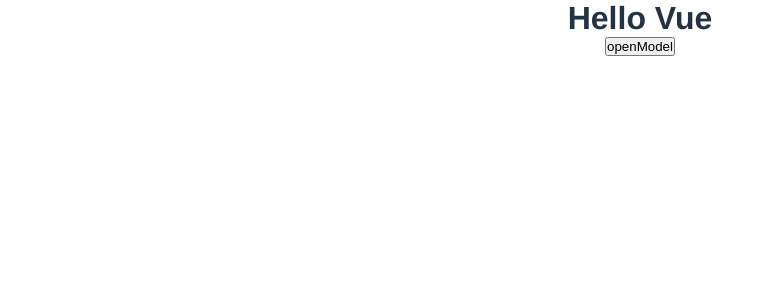
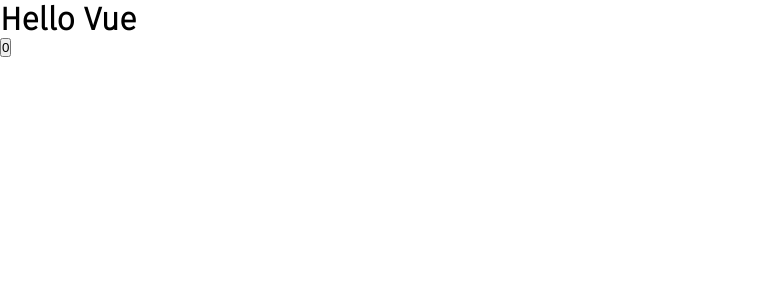
Before and after one commit to rinto11804/vite-project, a Vue app: page / in a window 1280 px wide. Shown: the top 300 px of the page, without its empty margins (0-775 px from the left). Built offline with nearby package versions, Linux system fonts and the light colour scheme.

Commit message:
button intro

```diff
--- a/src/App.vue
+++ b/src/App.vue
@@ -1,35 +1,24 @@
 <script>
-import Model from './components/Model.vue'
+import CardButton from './components/CardButton.vue'
 export default {
    components: {
-      Model
+      CardButton
    },
    data() {
       return {
-         header: "Sign up for giveaway",
-         text: "log is fun",
-         showModel: false
       }
    },
    methods: {
-      toggleModel() {
-         this.showModel = !this.showModel
-      }
    }
 }
 </script>
-
 <template>
    <h1>Hello Vue</h1>
-   <Model v-show="showModel" :header="header" :text="text" theme="sale" @close="toggleModel" />
-   <button @click="toggleModel">openModel</button>
+   <CardButton />
 </template>
 
 <style>
-#app {
-   font-family: Avenir, Helvetica, Arial, sans-serif;
-   -webkit-font-smoothing: antialiased;
-   text-align: center;
-   color: #243343;
+h1 {
+   font-family: "Fira Sans", sans-serif;
 }
 </style>
--- /dev/null
+++ b/src/components/CardButton.vue
@@ -0,0 +1,24 @@
+<script>
+export default {
+   setup() {
+      const Increment = (e) => {
+         console.log(e.target.textContent)
+         if (e.target.textContent <= 9) {
+            e.target.textContent++
+            return
+         }
+      }
+      return {
+         Increment
+      }
+   }
+}
+</script>
+
+<template>
+   <button class="btn" @click="Increment($event)">0</button>
+</template>
+
+
+<style>
+</style>
--- a/src/components/Model.vue
+++ /dev/null
@@ -1,47 +0,0 @@
-<template>
-	<div @click.self="closeModel" class="backdrop">
-		<div class="model" :class="{
-			sale: theme === 'sale'
-		}">
-			<h1>{{header}}</h1>
-			<p>{{text}}</p>
-		</div>
-	</div>
-</template>
-
-<script>
-export default {
-	props: ['header', 'text', 'theme'],
-	methods: {
-		closeModel() {
-			this.$emit('close')
-		}
-	}
-}
-</script>
-
-<style>
-.model {
-	width: 400px;
-	margin: 100px auto;
-	padding: 20px;
-	background-color: white;
-	border-radius: 10px;
-}
-.backdrop {
-	z-index: 10;
-	top: 0;
-	position: fixed;
-	background-color: rgba(0, 0, 0, 0.5);
-	width: 100%;
-	height: 100%;
-}
-.model.sale {
-	background-color: crimson;
-	color: white;
-}
-.model.sale p {
-	margin: 9px;
-	color: white;
-}
-</style>
--- a/src/main.js
+++ b/src/main.js
@@ -1,4 +1,4 @@
-import { createApp } from 'vue'
+import {createApp} from 'vue'
 import App from './App.vue'
 
 createApp(App).mount('#app')
--- a/style.css
+++ b/style.css
@@ -1,3 +1,4 @@
+@import url('https://fonts.googleapis.com/css2?family=Fira+Sans:wght@100;300&display=swap');
 *{
    margin: 0;
    padding: 0;
```
Also changed, not shown: 2 other files (tests, documents, lock files or other folders).
